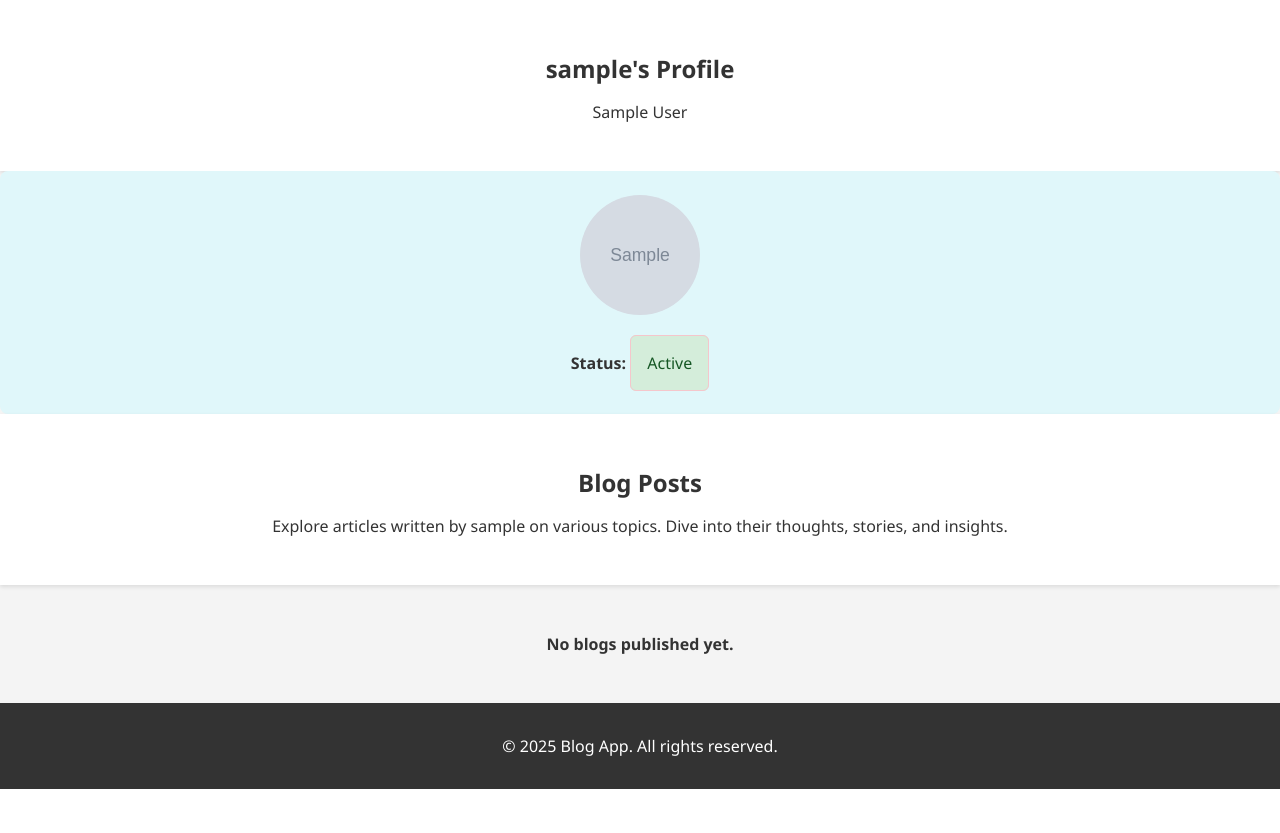
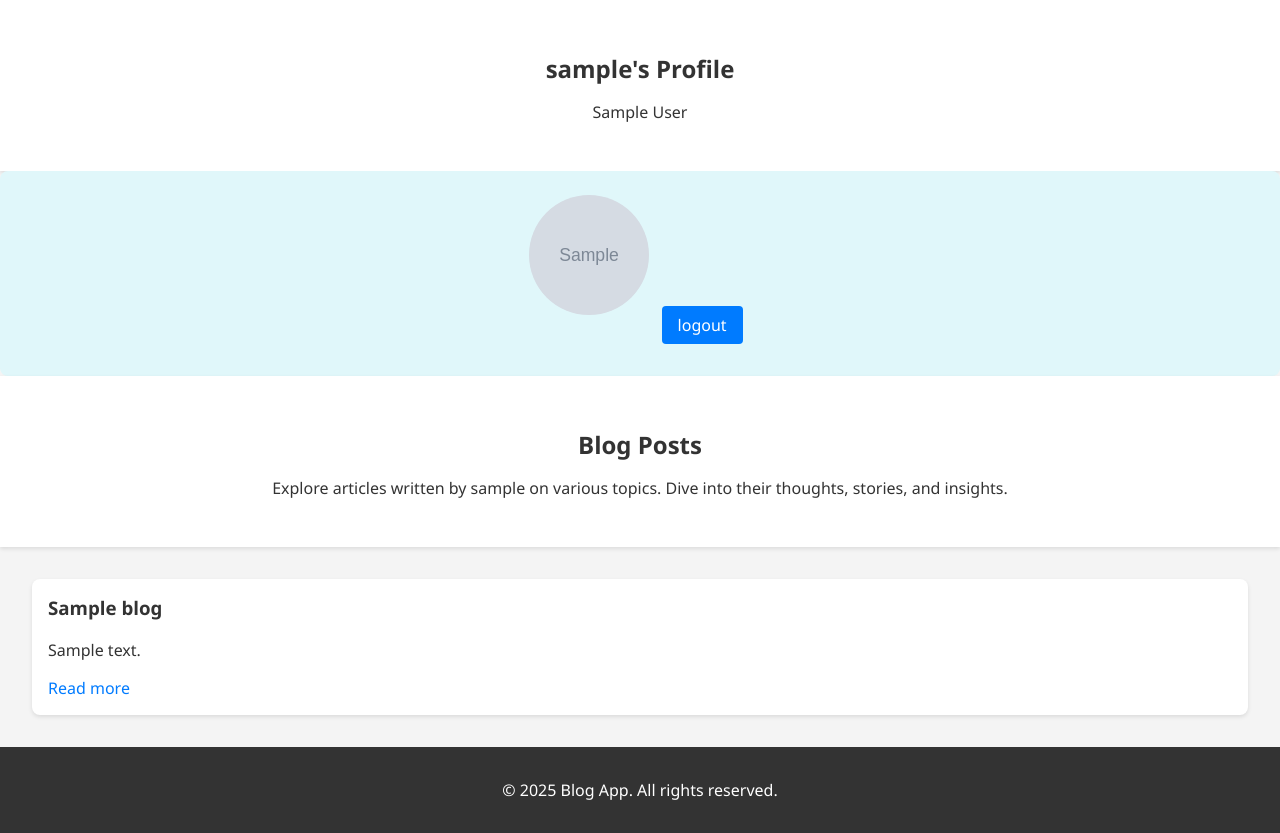
Before and after one commit to Ashkantvn/Blog-app, a Django app: template core/templates/accounts/account-management/profile.html in a window 1280 px wide. Shown: the part 75-908 px from the top of the page. Before the commit the page ends 864 px from the top, so only its background shows below. Run offline with Django 5.2, Linux system fonts and the light colour scheme; a user stored in the database is signed in; tables that the repository leaves empty hold one stand-in row (values such as "Sample post"); the template is opened without the code that fills it: most values are stand-ins (such as "Sample title", 1, 10 or a date in 2020); grey boxes marked "Sample" are stand-in pictures; parts of the project's set-up code (start-up, migrations or seed data) failed here and were passed over.

Commit message:
Update profile page

```diff
--- a/core/accounts/views/account_management.py
+++ b/core/accounts/views/account_management.py
@@ -95,6 +95,9 @@ class Profile(View):
                 return render(
                     request,
                     "accounts/account-management/profile.html",
+                    context={
+                        "data": request.user,
+                    },
                     status= HTTPStatus.OK
                 )
         # Query to find target user
--- a/core/templates/accounts/account-management/profile.html
+++ b/core/templates/accounts/account-management/profile.html
@@ -8,30 +8,22 @@
         </div>
     {% else %}
         <section class="section hero">
-            <h2>{{ user.username }}'s Profile</h2>
-            <p>{{ user.first_name }} {{ user.last_name }}</p>
+            <h2>{{ data.username }}'s Profile</h2>
+            <p>{{ data.first_name }} {{ data.last_name }}</p>
         </section>
 
         <section class="section login-signup">
-            <img src="{{ user.profile_image.url }}" alt="Profile Image" style="width:120px; height:120px; border-radius:50%; object-fit:cover; margin-bottom:1rem;">
-
-            <p><strong>Status:</strong>
-                {% if user.is_authenticated %}
-                    {% if user.is_active %}
-                    <span class="success">Active</span>
-                    {% else %}
-                    <span class="alert">Inactive</span>
-                    <a href="{% url 'accounts:activate' user_slug=user.user_slug %}">Activate</a>
-                    {% endif %}
-                    {% endif %}
-                </p>
+            <img src="{{ data.profile_image.url }}" alt="Profile Image" style="width:120px; height:120px; border-radius:50%; object-fit:cover; margin-bottom:1rem;">
+            <a href='{% url "accounts:logout" %}'>logout</a>
         </section>
 
         <section class="section hero">
             <h2>Blog Posts</h2>
-                <p>Explore articles written by {{ user.username }} on various topics. Dive into their thoughts, stories, and insights.</p>
+            <p>Explore articles written by {{ data.username }} on various topics. Dive into their thoughts, stories, and insights.</p>
         </section>
-            {% for blog in user.blogs.all %}
+
+        <section class="section">
+            {% for blog in data.blogs.all %}
                 <div class="blog-card">
                     <h3>{{ blog.title }}</h3>
                     <p>{{ blog.content|truncatewords:30 }}</p>
```
Lines whose indentation alone changed are shown as unchanged.
